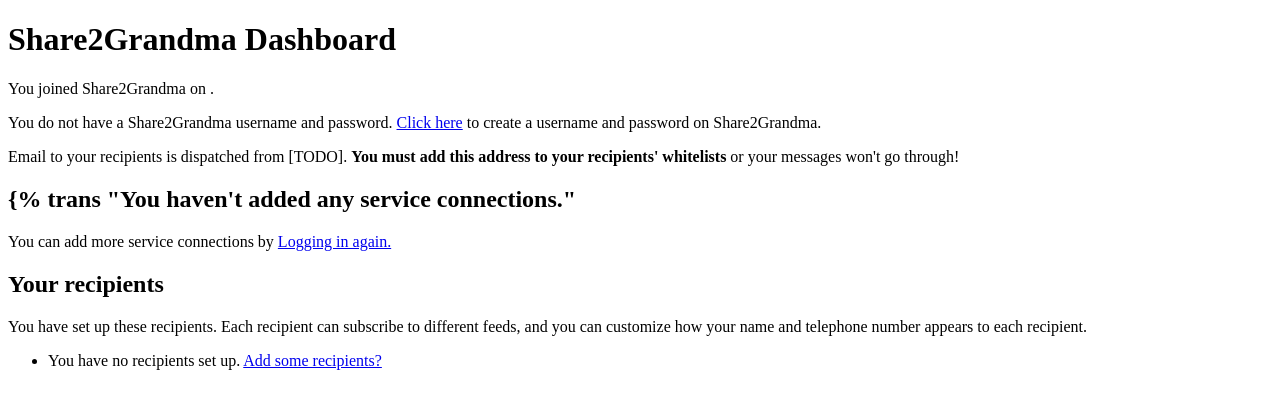
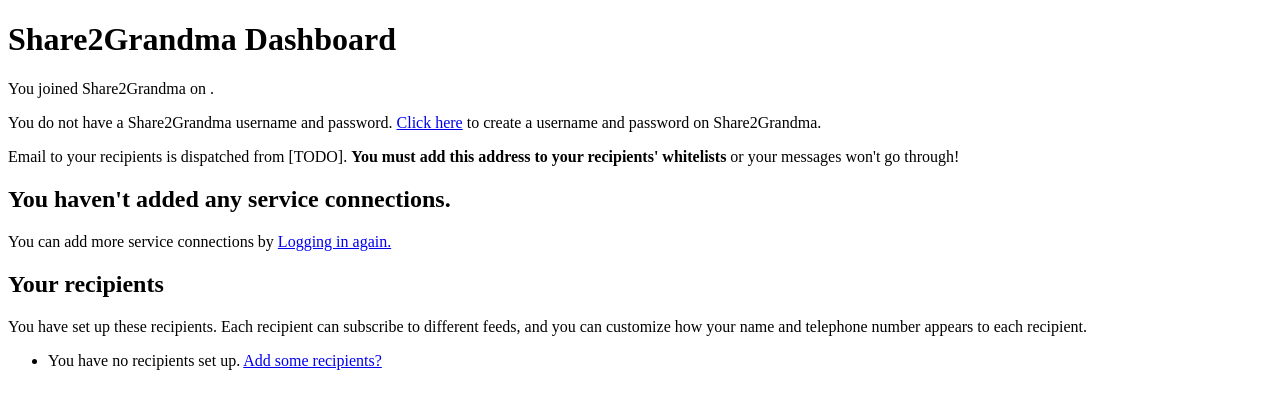
Before and after one commit to georgedorn/share2grandma, a Django app: page /dashboard/ in a window 1280 px wide. Shown: the part 60-469 px from the top of the page. Run offline with Django 3.2, Linux system fonts and the light colour scheme; some libraries are stand-ins or nearby versions.

Commit message:
bugfix in dashboard template

```diff
--- a/dashboard/templates/dashboard/dashboard.html
+++ b/dashboard/templates/dashboard/dashboard.html
@@ -38,7 +38,7 @@
     {% endfor %}
     </ul>
 {% else %}
-<h2>{% trans "You haven't added any service connections."</h2>
+<h2>{% trans "You haven't added any service connections." %}</h2>
 {% endif %}
 You can add more service connections by <a href="{% url "login" %}">{% trans "Logging in again." noop %}</a>
 
```
